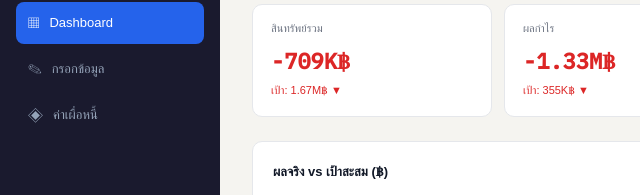
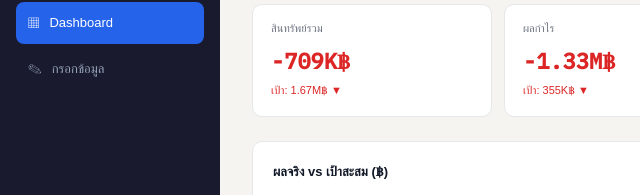
Before and after one commit to 211148R/my-web-template, a plain HTML site: page index.html in a window 1280 px wide. Shown: the part 109-304 px from the top of the page, 0-640 px from the left. Drawn offline with nearby package versions, Linux system fonts and the light colour scheme; a web font is replaced by a local one.

Commit message:
Update index.html

```diff
--- a/index.html
+++ b/index.html
@@ -24,9 +24,6 @@
       </a>
       <a href="#" class="nav-item" onclick="showPage('input',this)">
         <span class="nav-icon">✎</span> กรอกข้อมูล
-      </a>
-      <a href="#" class="nav-item" onclick="showPage('npl',this)">
-        <span class="nav-icon">◈</span> ค่าเผื่อหนี้
       </a>
     </nav>
     <div class="sidebar-footer">ปี 2569 &nbsp;|&nbsp; ไตรมาส <span id="sidebar-q">1</span></div>
```
